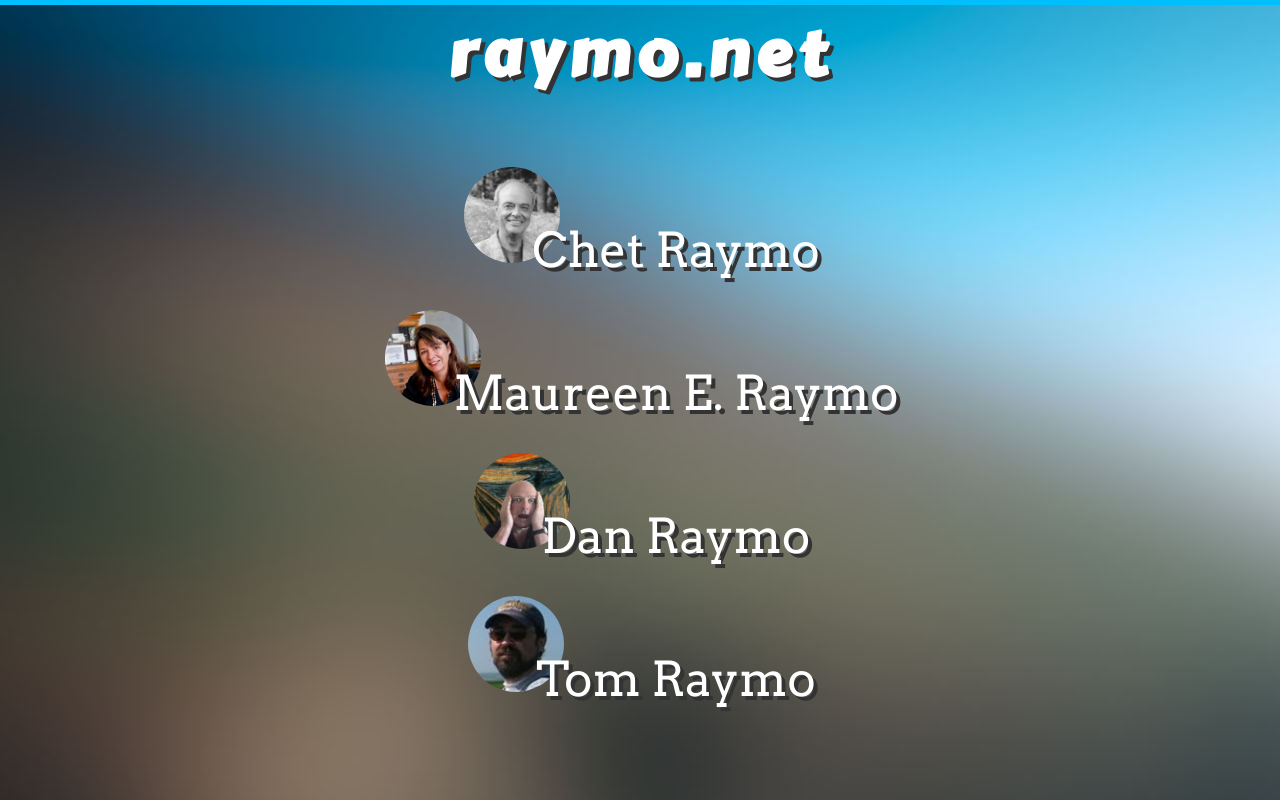
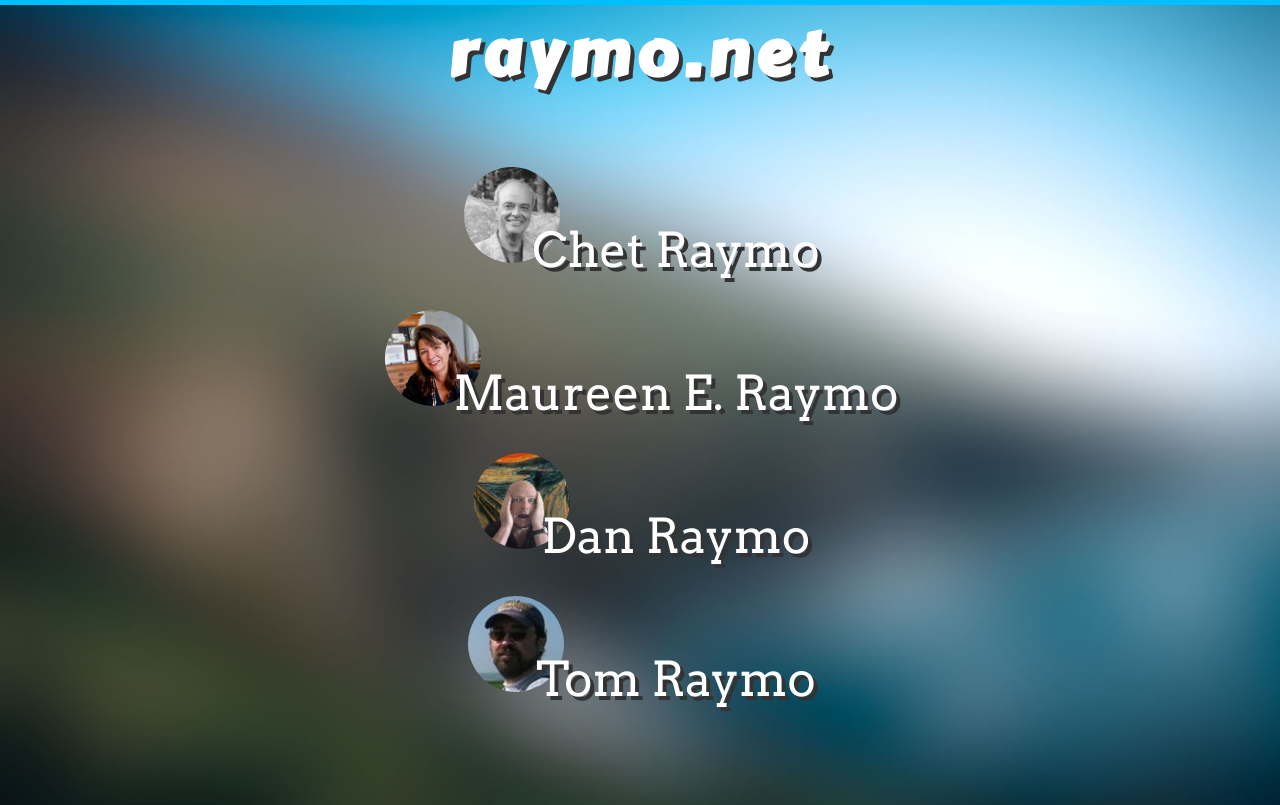
Before and after one commit to tomraymo/www.raymo.net, a plain HTML site: page index.html in a window 1280 px wide. Drawn offline with Linux system fonts and the light colour scheme.

Commit message:
Fix bg image scaling

```diff
--- a/css/style.css
+++ b/css/style.css
@@ -2,10 +2,12 @@
 body {
   margin: 0;
   border-top: 5px solid deepskyblue;
+  font-size: 100%;
   background-image: url("../images/blur.jpg");
   background-repeat: no-repeat;
-  object-fit: cover;
-  font-size: 100%;
+  background-size: cover;
+  background-position: center;
+  min-height: 100vh;
 }
 
 main {
```
